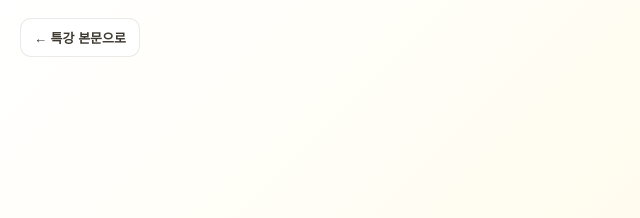
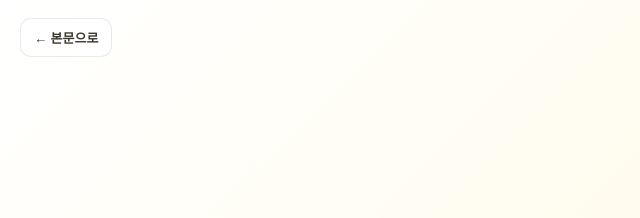
Before and after one commit to heejeong-kim/ku-ai-nest, a plain HTML site: page special-lecture.html in a window 1280 px wide. Shown: the top 218 px of the page, 0-640 px from the left. Drawn offline with Linux system fonts and the light colour scheme; a web font is replaced by a local one.

Commit message:
Rename special lecture back link

```diff
--- a/special-lecture.html
+++ b/special-lecture.html
@@ -45,7 +45,7 @@ h1 span{display:inline;background:linear-gradient(transparent 66%,rgba(245,196,0
 </style>
 </head>
 <body>
-<a class="back" href="index.html#special">← 특강 본문으로</a>
+<a class="back" href="index.html#special">← 본문으로</a>
 <div class="stage">
   <main class="deck" id="deck" aria-live="polite">
     <section class="slide is-active">
```
